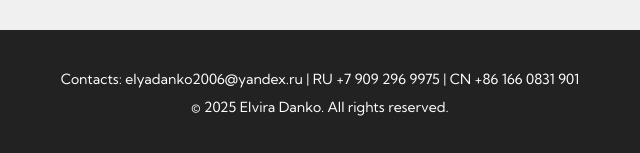
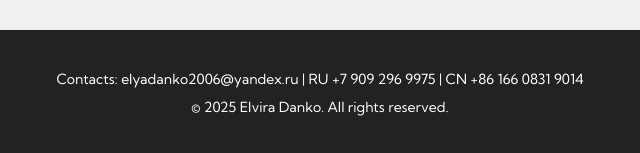
Before and after one commit to flapik19/elviradanko.github.io, a plain HTML site: page src/pages/Activities.html in a window 1280 px wide. Shown: the part 3912-4065 px from the top of the page, 320-960 px from the left. Drawn offline with Linux system fonts and the light colour scheme.

Commit message:
hope done

```diff
--- a/src/pages/Activities.html
+++ b/src/pages/Activities.html
@@ -141,7 +141,7 @@
     <!-- Footer -->
     <footer>
         <div class="container">
-            <p>Contacts: elyadanko2006@yandex.ru | RU +7 909 296 9975 | CN +86 166 0831 901</p>
+            <p>Contacts: elyadanko2006@yandex.ru | RU +7 909 296 9975 | CN +86 166 0831 9014</p>
             <p>&copy; 2025 Elvira Danko. All rights reserved.</p>
         </div>
     </footer>
```
Also changed, not shown: index.html (+1 -1 lines), src/pages/About.html (+1 -1 lines), src/pages/Attachaments.html (+1 -1 lines).
